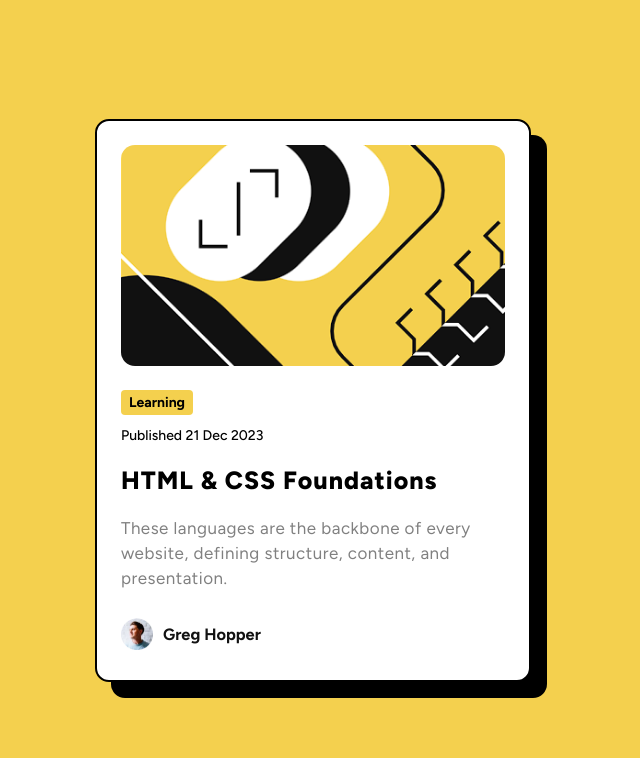
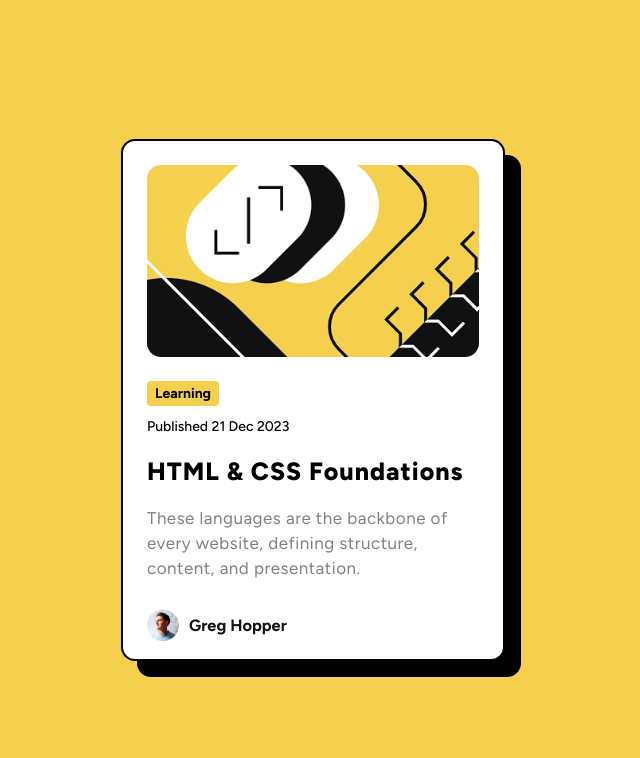
Before and after one commit to Bedi01/card, a plain HTML site: page index.html in a window 1280 px wide. Shown: the whole page, without its empty margins (327-967 px from the left). Drawn offline with Linux system fonts and the light colour scheme.

Commit message:
Update style.css

```diff
--- a/style.css
+++ b/style.css
@@ -6,6 +6,13 @@ body {
   background-color: hsl(47, 88%, 63%);
   margin: 0;
   font-family: "Figtree", sans-serif;
+  box-sizing: border-box;
+}
+
+*,
+*::before,
+*::after {
+  box-sizing: inherit;
 }
 
 .card {
@@ -14,9 +21,10 @@ body {
   box-shadow: 16px 16px 0px 0px rgb(0, 0, 0);
   overflow: hidden;
   width: 384px;
-  height: 511px;
+  height: 522px;
   border: 2px solid black;
   padding: 24px;
+  box-sizing: border-box;
 }
 
 .card-image {
@@ -33,6 +41,8 @@ body {
 
 .card-content {
   text-align: left;
+  height: calc(100% - 96px);
+  overflow-y: auto;
 }
 
 .card-tag {
@@ -89,7 +99,6 @@ body {
   align-items: center;
   text-align: left;
   padding-top: 0px;
-  padding-bottom: 24px;
 }
 
 .card-author img {
```
